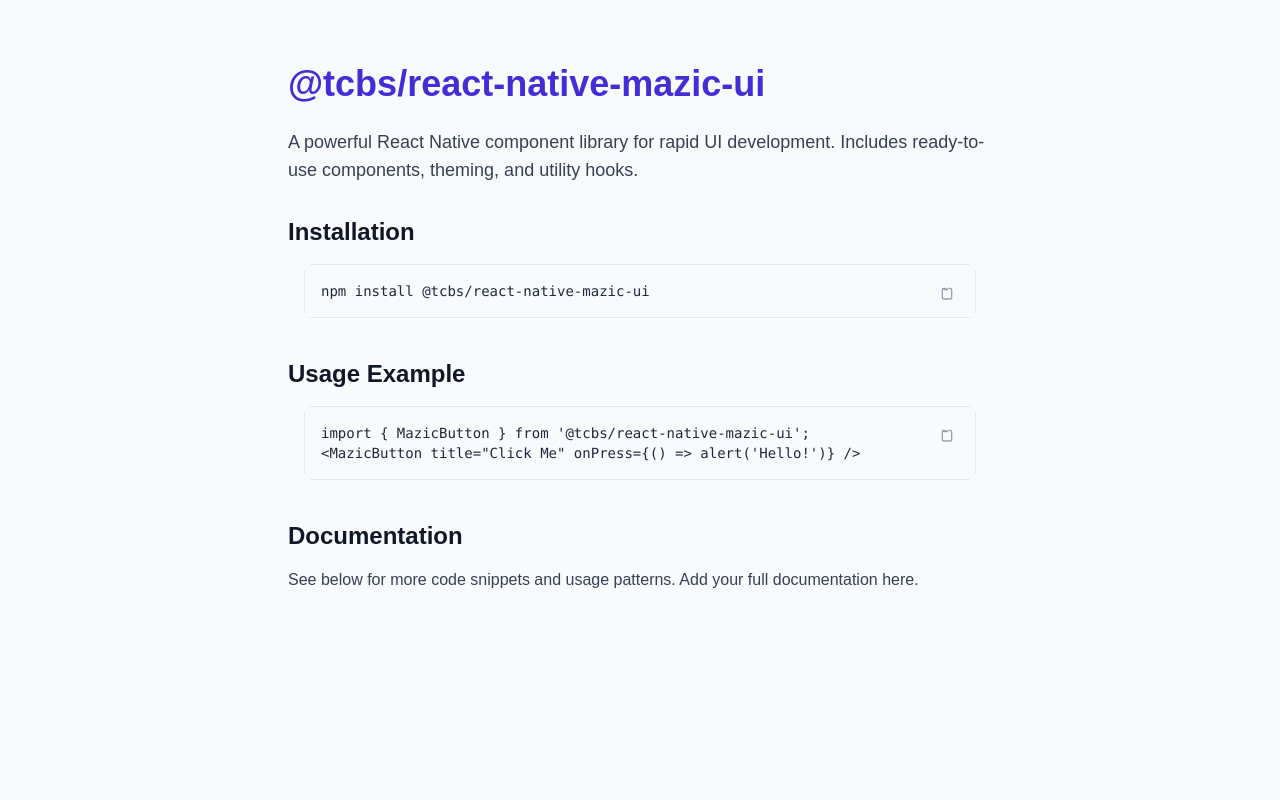
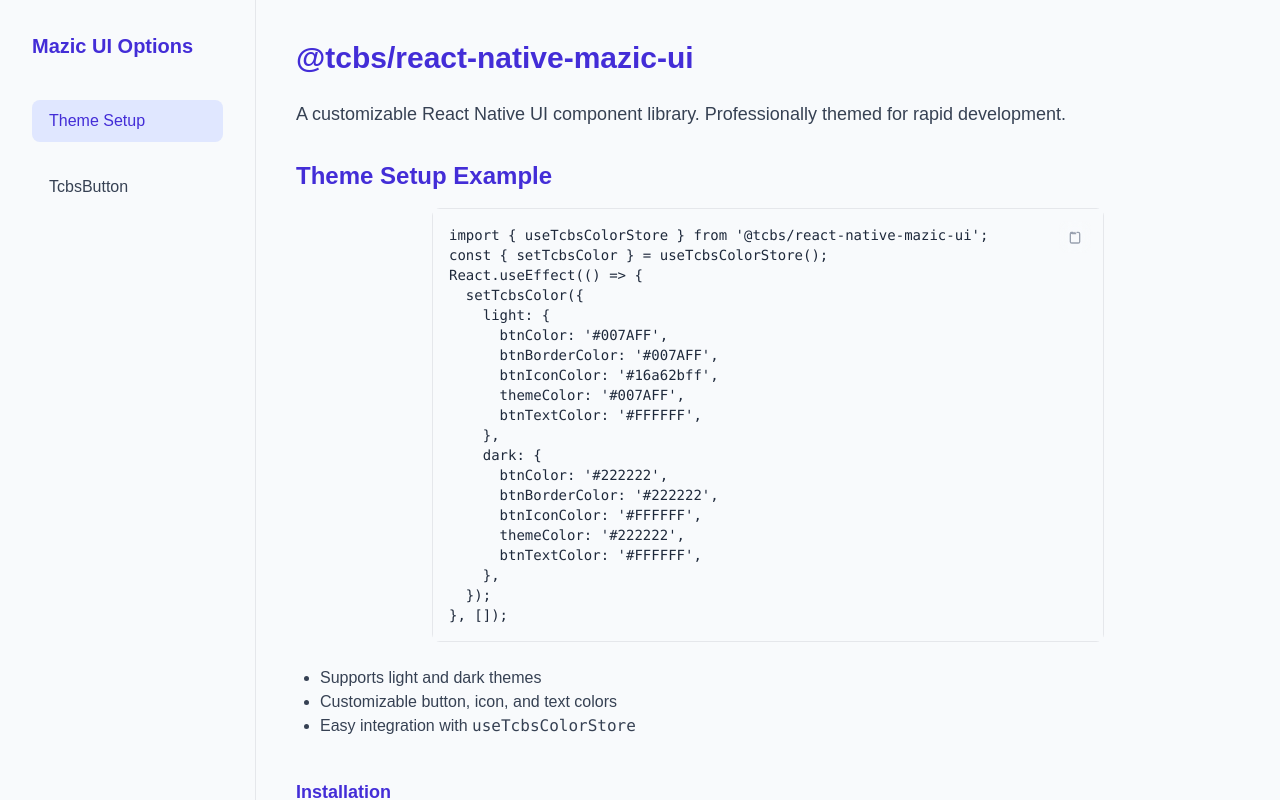
Before and after one commit to TechCraft-By-Subrata/tcbs-frontend, a Next.js app: page /ui-home in a window 1280 px wide. Shown: the top 800 px of the page. Built offline with nearby package versions, Linux system fonts and the light colour scheme.

Commit message:
adding ui package documentaion

```diff
--- a/src/app/ui-home/page.tsx
+++ b/src/app/ui-home/page.tsx
@@ -1,30 +1,141 @@
-import React from "react";
+
+"use client";
+import React, { useState } from "react";
 import CodeBlock from "../../components/CodeBlock";
+import { colors } from "../../styles/colors";
 
-const UiHomePage: React.FC = () => (
-  <main className="min-h-screen pt-16 pb-20 bg-gray-50">
-    <div className="max-w-3xl mx-auto px-4 sm:px-6 lg:px-8">
-      <h1 className="text-4xl font-bold text-indigo-700 mb-6">@tcbs/react-native-mazic-ui</h1>
+const themeDoc = `import { useTcbsColorStore } from '@tcbs/react-native-mazic-ui';
+
+const { setTcbsColor } = useTcbsColorStore();
+
+React.useEffect(() => {
+  setTcbsColor({
+    light: {
+      btnColor: '#007AFF',
+      btnBorderColor: '#007AFF',
+      btnIconColor: '#16a62bff',
+      themeColor: '#007AFF',
+      btnTextColor: '#FFFFFF',
+    },
+    dark: {
+      btnColor: '#222222',
+      btnBorderColor: '#222222',
+      btnIconColor: '#FFFFFF',
+      themeColor: '#222222',
+      btnTextColor: '#FFFFFF',
+    },
+  });
+}, []);`;
+
+const buttonDoc = `import { TcbsButton } from '@tcbs/react-native-mazic-ui';
+
+<TcbsButton
+  title="Submit"
+  onPress={() => console.log('Pressed')}
+/>
+
+// Size Variations
+<TcbsButton title="Large" size="large" onPress={...} />
+<TcbsButton title="Medium" size="medium" onPress={...} />
+<TcbsButton title="Small" size="small" onPress={...} />
+
+// Variant Styles
+<TcbsButton title="Primary" variant="primary" onPress={...} />
+<TcbsButton title="Secondary" variant="secondary" onPress={...} />
+<TcbsButton title="No Border" variant="no_border" onPress={...} />
+
+// Icon Groups
+<TcbsButton title="AntDesign" iconName="check" iconGroup="AntDesign" iconPosition="left" onPress={...} />
+<TcbsButton title="Feather" iconName="arrow-right" iconGroup="Feather" iconPosition="right" onPress={...} />
+<TcbsButton title="Top Icon" iconName="star" iconGroup="FontAwesome" iconPosition="top" onPress={...} />
+
+// Custom Colors & Styles
+<TcbsButton title="Custom" style={{ backgroundColor: '#222' }} textStyle={{ color: '#FFD700' }} onPress={...} />
+
+// Accessibility
+<TcbsButton title="Accessible" accessibilityLabel="Submit button" accessibilityHint="Submits the form" accessibilityRole="button" onPress={...} />
+
+// Disabled State
+<TcbsButton title="Disabled" disabled onPress={...} />`;
+
+const sidebarOptions = [
+  { key: "theme", label: "Theme Setup" },
+  { key: "button", label: "TcbsButton" },
+];
+
+const UiHomePage: React.FC = () => {
+  const [selected, setSelected] = useState("theme");
+
+  return (
+    <main
+      className="min-h-screen flex bg-gray-50"
+      style={{ background: colors.background }}
+    >
+      {/* Sidebar */}
+      <aside
+        className="w-64 p-8 border-r border-gray-200 bg-white flex flex-col gap-6"
+        style={{ background: colors.background }}
+      >
+        <h2 className="text-xl font-bold mb-4 text-indigo-700">Mazic UI Options</h2>
+        {sidebarOptions.map((opt) => (
+          <button
+            key={opt.key}
+            className={`text-left px-4 py-2 rounded-lg font-medium transition-colors border border-transparent ${
+              selected === opt.key
+                ? "bg-indigo-100 text-indigo-700 border-indigo-400"
+                : "hover:bg-indigo-50 text-gray-700"
+            }`}
+            onClick={() => setSelected(opt.key)}
+          >
+            {opt.label}
+          </button>
+        ))}
+      </aside>
+
+      {/* Main Content */}
+      <section className="flex-1 p-10">
+        <h1 className="text-3xl font-bold text-indigo-700 mb-6 flex items-center gap-2">
+          @tcbs/react-native-mazic-ui
+        </h1>
         <p className="text-lg text-gray-700 mb-8">
-        A powerful React Native component library for rapid UI development. Includes ready-to-use components, theming, and utility hooks.
+          A customizable React Native UI component library. Professionally themed for rapid development.
         </p>
-      <h2 className="text-2xl font-semibold text-gray-900 mb-4">Installation</h2>
+        {selected === "theme" && (
+          <>
+            <h2 className="text-2xl font-semibold text-indigo-700 mb-4">Theme Setup Example</h2>
+            <CodeBlock copyText={themeDoc}>{themeDoc}</CodeBlock>
+            <ul className="mt-6 mb-8 list-disc pl-6 text-gray-700">
+              <li>Supports light and dark themes</li>
+              <li>Customizable button, icon, and text colors</li>
+              <li>Easy integration with <code>useTcbsColorStore</code></li>
+            </ul>
+          </>
+        )}
+        {selected === "button" && (
+          <>
+            <h2 className="text-2xl font-semibold text-indigo-700 mb-4">TcbsButton Component Usage</h2>
+            <CodeBlock copyText={buttonDoc}>{buttonDoc}</CodeBlock>
+            <ul className="mt-6 mb-8 list-disc pl-6 text-gray-700">
+              <li>Size variations: large, medium, small</li>
+              <li>Variants: primary, secondary, no_border</li>
+              <li>Icon support: AntDesign, Feather, FontAwesome, and more</li>
+              <li>Custom styles, accessibility, and disabled state</li>
+            </ul>
+          </>
+        )}
+        <div className="mt-10">
+          <h3 className="text-lg font-semibold text-indigo-700 mb-2">Installation</h3>
           <CodeBlock copyText="npm install @tcbs/react-native-mazic-ui">
             {`npm install @tcbs/react-native-mazic-ui`}
           </CodeBlock>
-      <h2 className="text-2xl font-semibold text-gray-900 mt-10 mb-4">Usage Example</h2>
-      <CodeBlock copyText={`import { MazicButton } from '@tcbs/react-native-mazic-ui';
-
-<MazicButton title="Click Me" onPress={() => alert('Hello!')} />`}>
-        {`import { MazicButton } from '@tcbs/react-native-mazic-ui';
-
-<MazicButton title="Click Me" onPress={() => alert('Hello!')} />`}
-      </CodeBlock>
-      <h2 className="text-2xl font-semibold text-gray-900 mt-10 mb-4">Documentation</h2>
-      <p className="text-gray-700 mb-4">See below for more code snippets and usage patterns. Add your full documentation here.</p>
-      {/* Add more detailed docs and examples as needed */}
         </div>
+        <div className="mt-10">
+          <h3 className="text-lg font-semibold text-indigo-700 mb-2">License</h3>
+          <p className="text-gray-700">MIT &copy; TechCraft By Subrata</p>
+        </div>
+      </section>
     </main>
   );
+};
 
 export default UiHomePage;
```
Lines whose indentation alone changed are shown as unchanged.
